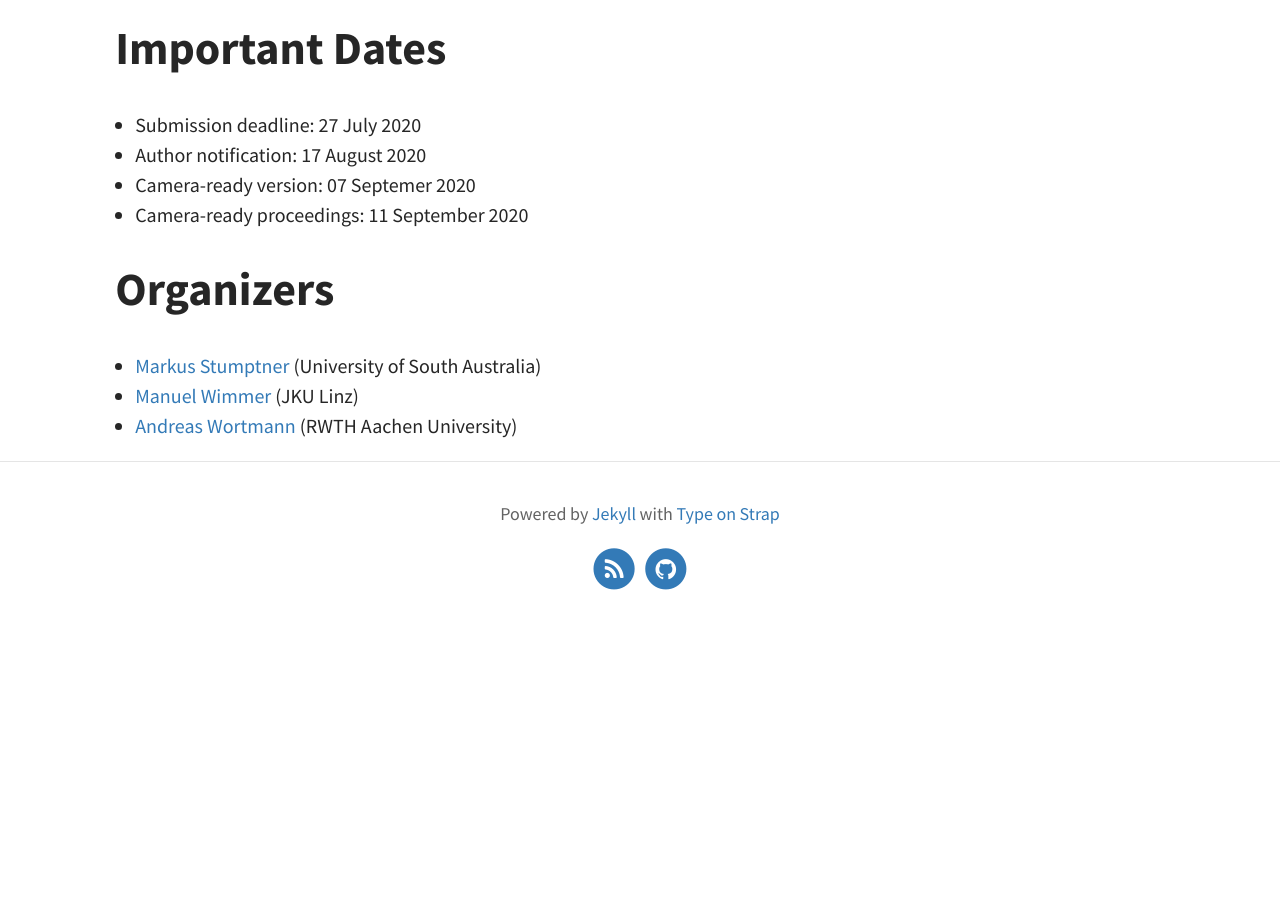
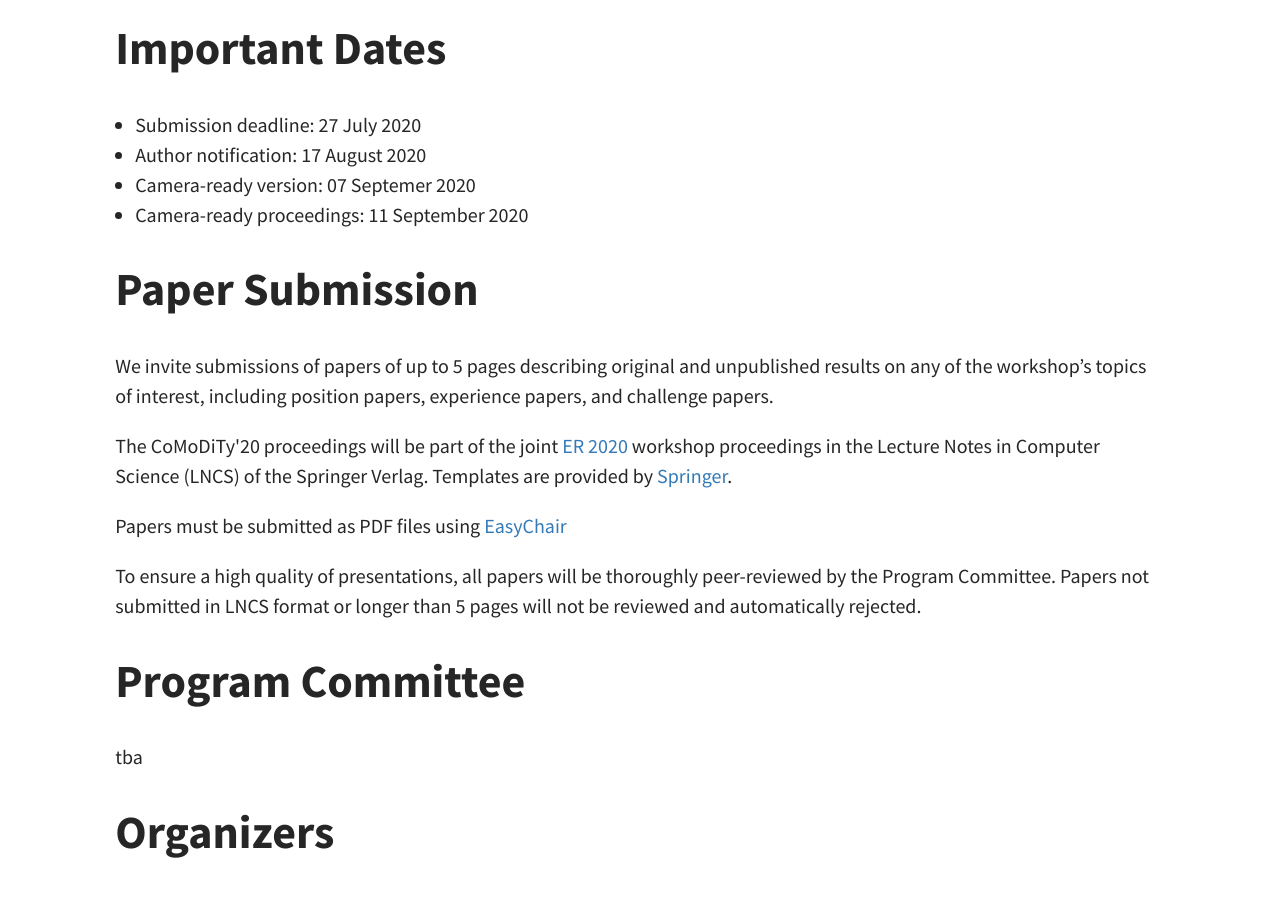
Before and after one commit to comodity/comodity.github.io, a Jekyll site: the page built from index.html, in a window 1280 px wide and 900 px high, scrolled down 1719 px. Shown: the top 897 px of the window. Built offline with Jekyll 4.4.1, drawn with Linux system fonts in a browser that asks for light colours; the list of posts is cut into pages by our own code; before the commit the page ends 2351 px from its top, so only the background shows below that.

Commit message:
+ submission info

```diff
--- a/_layouts/home.html
+++ b/_layouts/home.html
@@ -79,6 +79,9 @@ As such, we devote half of the day for interactive sessions and discussions.
 
 <p>tba</p>
 
+
+
+
 <h1 id="important-dates">Important Dates</h1>
 
 <ul>
@@ -87,6 +90,35 @@ As such, we devote half of the day for interactive sessions and discussions.
   <li>Camera-ready version: 07 Septemer 2020</li>
   <li>Camera-ready proceedings: 11 September 2020</li>
 </ul>
+
+
+
+<h1 id="paper-submission">Paper Submission</h1>
+
+<p>
+We invite submissions of papers of up to 5 pages describing original and unpublished results on any of the workshop’s topics of interest, including position papers, experience papers, and challenge papers.
+</p>
+
+<p>
+  The CoMoDiTy'20 proceedings will be part of the joint <a href="http://er2020.big.tuwien.ac.at/" target="_blank">ER 2020</a> workshop proceedings in the Lecture Notes in Computer Science (LNCS) of the Springer Verlag.
+  Templates are provided by <a href="http://www.springer.de/comp/lncs/authors.html" target="_blank">Springer</a>.
+</p>
+
+<p>
+  Papers must be submitted as PDF files using <a href="https://easychair.org/my/conference?conf=comodity2020" target="_blank">EasyChair</a>
+</p>
+
+<p>
+    To ensure a high quality of presentations, all papers will be thoroughly peer-reviewed by the Program Committee.
+    Papers not submitted in LNCS format or longer than 5 pages will not be reviewed and automatically rejected.
+</p>
+
+
+
+<h1 id="program-committee">Program Committee</h1>
+
+<p>tba</p>
+
 
 
 <h1 id="organizers">Organizers</h1>
```
